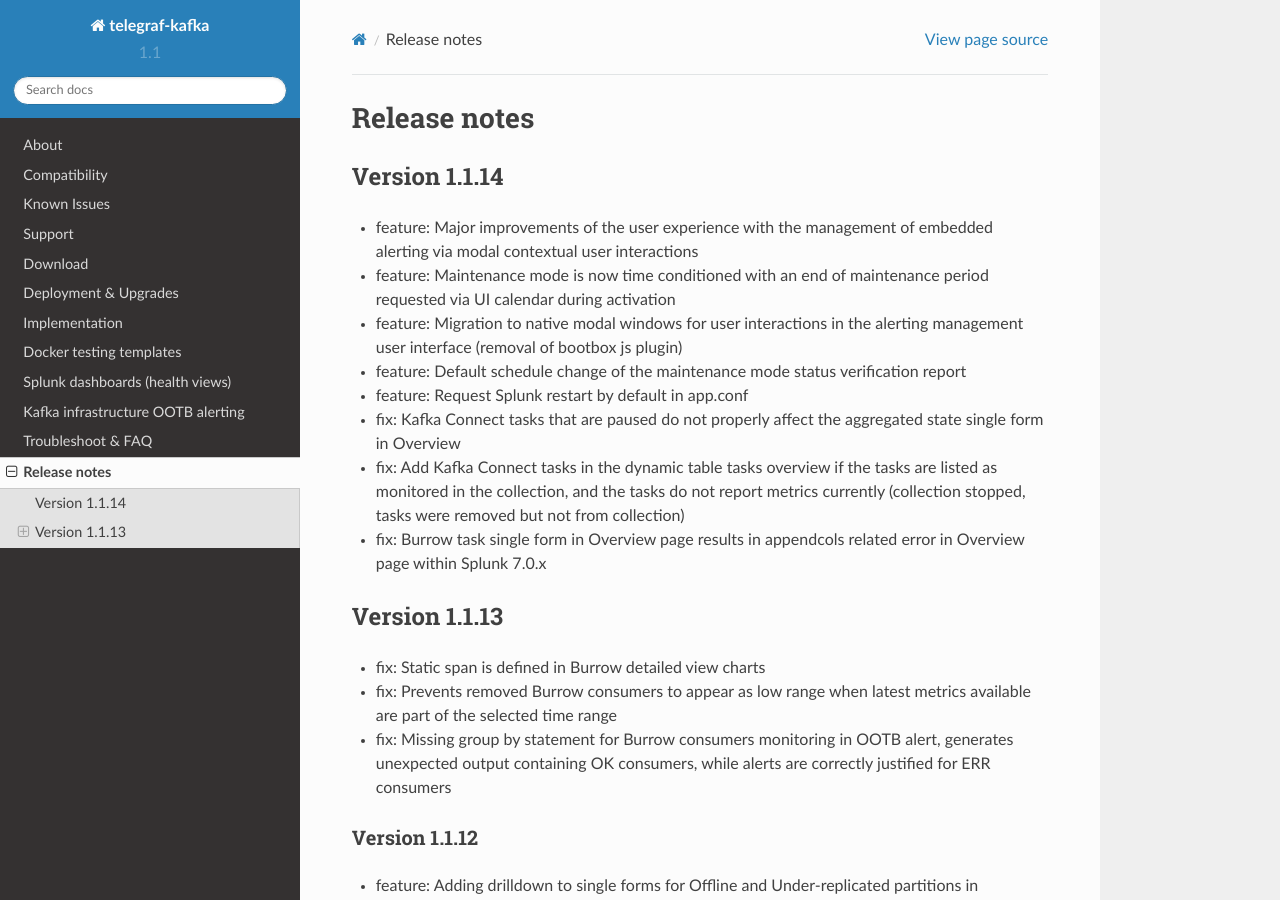
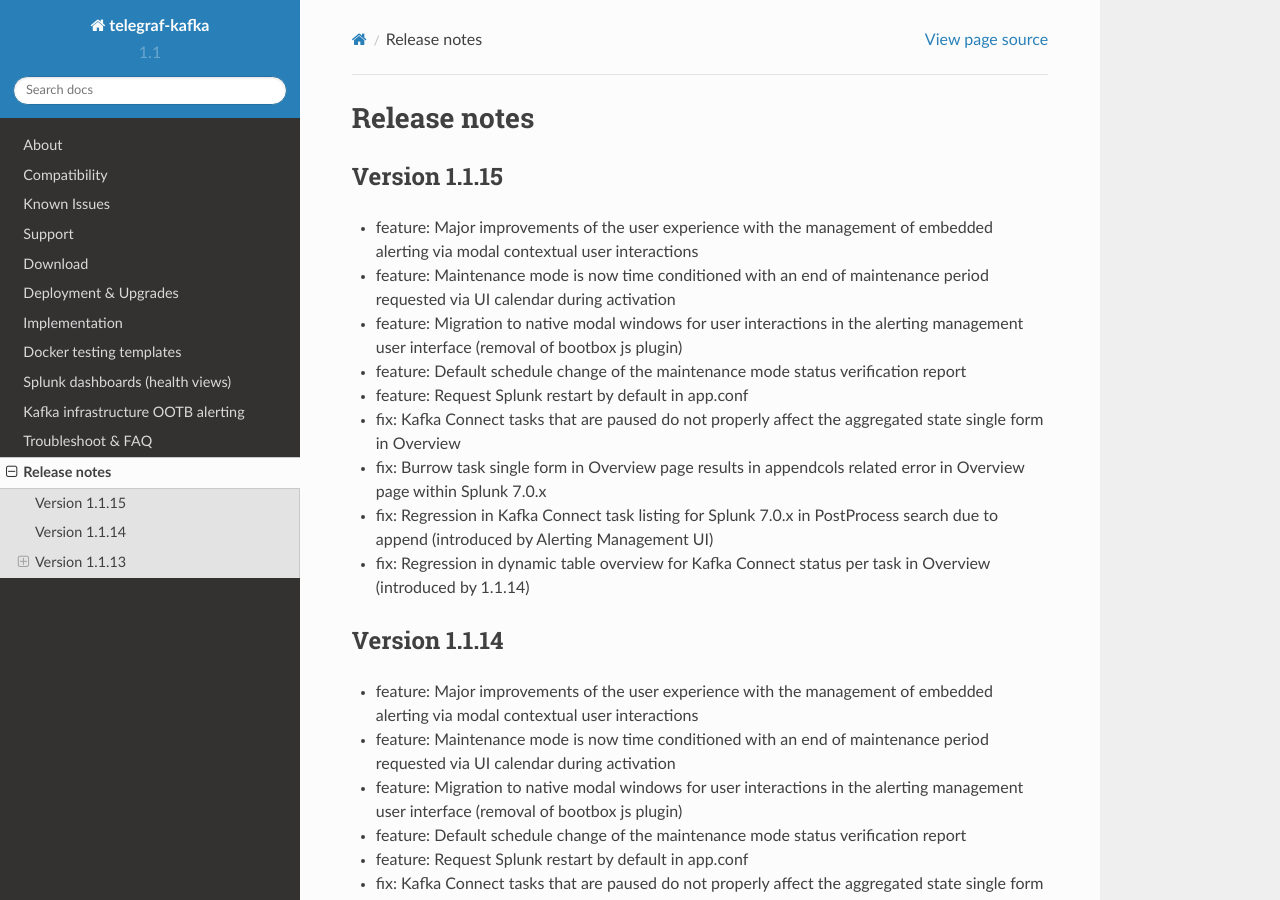
Before and after one commit to guilhemmarchand/telegraf-kafka, a Sphinx documentation site: the page built from docs/releasenotes.rst, in a window 1280 px wide and 900 px high. Built offline with Sphinx 7.4.7 and the Read the Docs theme 2.0.0, drawn with Linux system fonts in a browser that asks for light colours.

Commit message:
Version 1.1.15
- feature: Major improvements of the user experience with the management of embedded alerting via modal contextual user interactions
- feature: Maintenance mode is now time conditioned with an end of maintenance period requested via UI calendar during activation
- feature: Migration to native modal windows for user interactions in the alerting management user interface (removal of bootbox js plugin)
- feature: Default schedule change of the maintenance mode status verification report
- feature: Request Splunk restart by default in app.conf
- fix: Kafka Connect tasks that are paused do not properly affect the aggregated state single form in Overview
- fix: Burrow task single form in Overview page results in appendcols related error in Overview page within Splunk 7.0.x
- fix: Regression in Kafka Connect task listing for Splunk 7.0.x in PostProcess search due to append (introduced by Alerting Management UI)
- fix: Regression in dynamic table overview for Kafka Connect status per task in Overview (introduced by 1.1.14)

```diff
--- a/docs/releasenotes.rst
+++ b/docs/releasenotes.rst
@@ -1,5 +1,19 @@
 Release notes
 #############
+
+==============
+Version 1.1.15
+==============
+
+- feature: Major improvements of the user experience with the management of embedded alerting via modal contextual user interactions
+- feature: Maintenance mode is now time conditioned with an end of maintenance period requested via UI calendar during activation
+- feature: Migration to native modal windows for user interactions in the alerting management user interface (removal of bootbox js plugin)
+- feature: Default schedule change of the maintenance mode status verification report
+- feature: Request Splunk restart by default in app.conf
+- fix: Kafka Connect tasks that are paused do not properly affect the aggregated state single form in Overview
+- fix: Burrow task single form in Overview page results in appendcols related error in Overview page within Splunk 7.0.x
+- fix: Regression in Kafka Connect task listing for Splunk 7.0.x in PostProcess search due to append (introduced by Alerting Management UI)
+- fix: Regression in dynamic table overview for Kafka Connect status per task in Overview (introduced by 1.1.14)
 
 ==============
 Version 1.1.14
```
Also changed, not shown: 5 other files.
